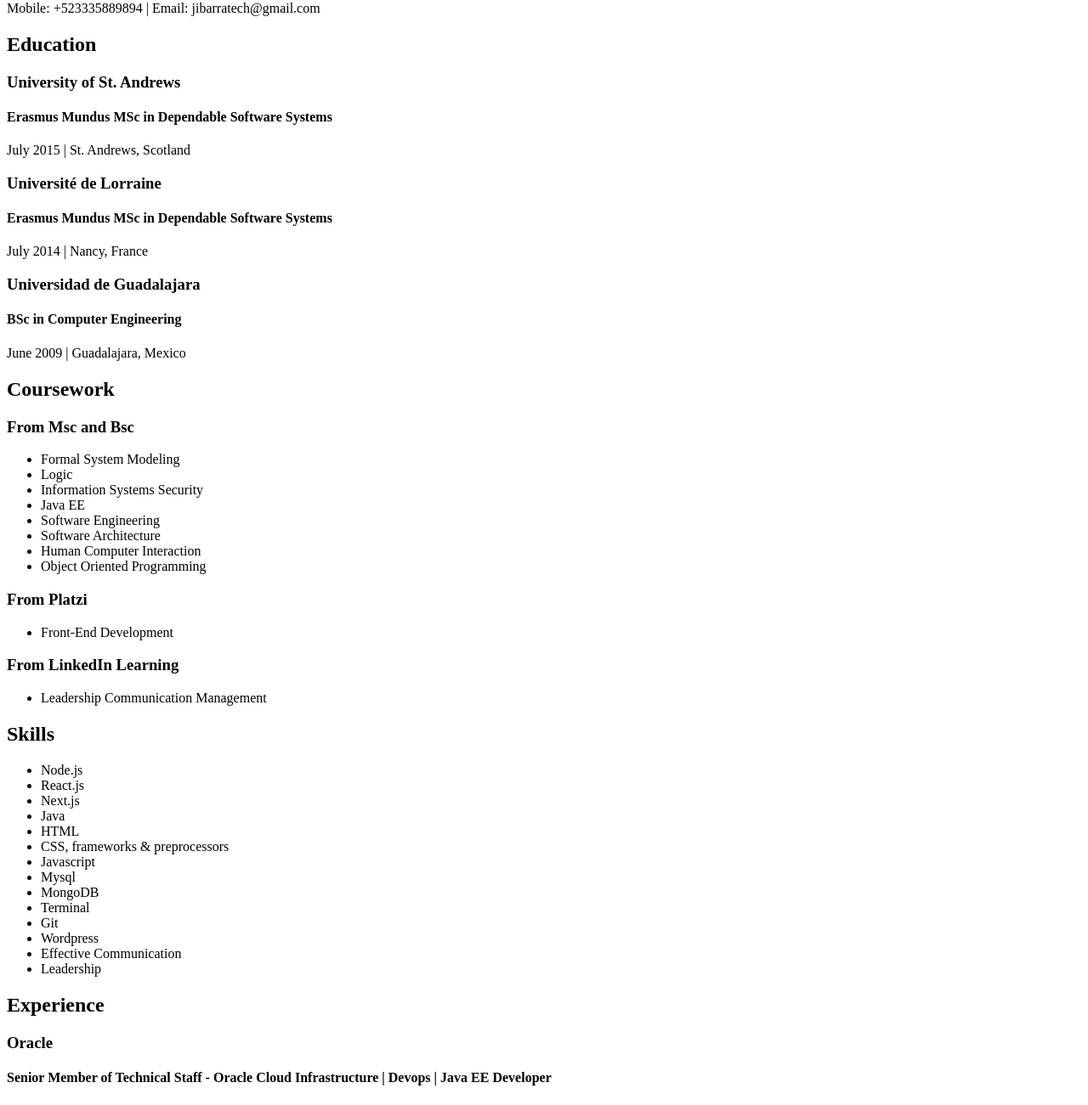
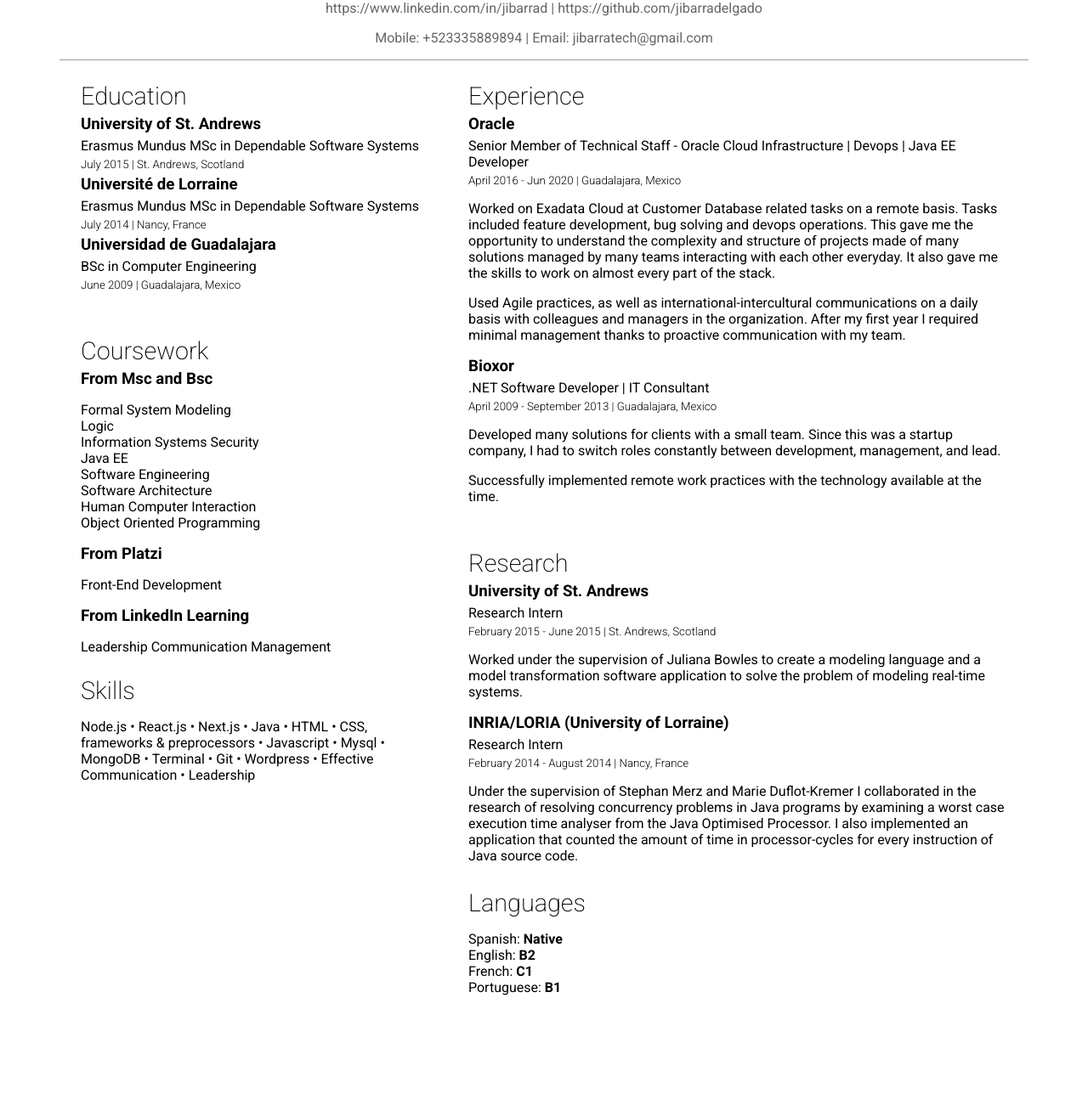
Before and after one commit to jibarradelgado/resume, a plain HTML site: page index.html in a window 1280 px wide. Shown: the part 113-1414 px from the top of the page at 85% size. Drawn offline with Linux system fonts and the light colour scheme.

Commit message:
Made responsive and printable version of my CV

```diff
--- a/index.html
+++ b/index.html
@@ -7,11 +7,13 @@
   <title>Jorge Ibarra's CV</title>
   <link rel="preconnect" href="https://fonts.googleapis.com">
   <link rel="preconnect" href="https://fonts.gstatic.com" crossorigin>
-  <link href="https://fonts.googleapis.com/css2?family=Montserrat&family=Roboto:wght@100;300;400;700&display=swap" rel="stylesheet">
+  <link href="https://fonts.googleapis.com/css2?family=Roboto:wght@100;200;300;400;700&display=swap" rel="stylesheet">
+  <link rel="stylesheet" href="styles.css">
 </head>
 <body>
-  <header>
-    <h1>Jorge Ibarra</h1>
+  <div class="container-fluid">
+    <header class="item-1">
+      <h1><span>Jorge</span> Ibarra</h1>
       <div class="contact">
         <p>
           <a href="https://www.linkedin.com/in/jibarrad">https://www.linkedin.com/in/jibarrad</a> | <a href="https://github.com/jibarradelgado">https://github.com/jibarradelgado</a>
@@ -22,26 +24,26 @@
       </div>
     </header>
     <main>
-    <section>
+      <section class="item-2">
         <h2>Education</h2>
         <article>
           <h3>University of St. Andrews</h3>
           <h4>Erasmus Mundus MSc in Dependable Software Systems</h4>
-        <p>July 2015 | St. Andrews, Scotland</p>
+          <h5>July 2015 | St. Andrews, Scotland</h5>
         </article>
         <article>
           <h3>Université de Lorraine</h3>
           <h4>Erasmus Mundus MSc in Dependable Software Systems</h4>
-        <p>July 2014 | Nancy, France</p>
+          <h5>July 2014 | Nancy, France</h5>
         </article>
         <article>
           <h3>Universidad de Guadalajara</h3>
           <h4>BSc in Computer Engineering</h4>
-        <p>June 2009 | Guadalajara, Mexico</p>
+          <h5>June 2009 | Guadalajara, Mexico</h5>
         </article>
       </section>
 
-    <section>
+      <section class="item-3">
         <h2>Coursework</h2>
         <article>
           <h3>From Msc and Bsc</h3>
@@ -74,9 +76,9 @@
         </article>
       </section>
 
-    <section>
+      <section class="item-4">
         <h2>Skills</h2>
-      <ul>
+        <ul class="skills-list">
           <li>Node.js</li>
           <li>React.js</li>
           <li>Next.js</li>
@@ -94,7 +96,7 @@
         </ul>
       </section>
 
-    <section>
+      <section class="item-5">
         <h2>Experience</h2>
         <article>
           <h3>Oracle</h3>
@@ -112,7 +114,7 @@
         </article>
       </section>
 
-    <section>
+      <section class="item-6">
         <h2>Research</h2>
         <article>
           <h3>University of St. Andrews</h3>
@@ -128,15 +130,20 @@
         </article>
       </section>
 
-    <section>
+      <section class="item-7">
         <h2>Languages</h2>
-      <ul>
-        <li>Spanish <span>Native</span></li>
-        <li>English <span>B2</span></li>
-        <li>French <span>C1</span></li>
-        <li>Portuguese <span>B1</span></li>
+        <ul class="language-list">
+          <li>Spanish: <span>Native</span></li>
+          <li>English: <span>B2</span></li>
+          <li>French: <span>C1</span></li>
+          <li>Portuguese: <span>B1</span></li>
         </ul>
       </section>
     </main>
+  </div>
+
+  <style>
+    @import url('https://fonts.googleapis.com/css2?family=Roboto:wght@100;200;300;400;700&display=swap');
+  </style>
 </body>
 </html>
--- a/styles.css
+++ b/styles.css
@@ -0,0 +1,258 @@
+html {
+  scroll-behavior: smooth;
+  box-sizing: border-box;
+}
+
+body {
+  position: relative;
+  max-width: 1140px;
+  max-height: 100vh;
+  width: 100%;
+  margin-left: auto;
+  margin-right: auto;
+  font-family: 'Roboto', sans-serif;
+  text-align: center;
+}
+
+a:link,
+a:visited {
+  text-decoration: inherit;
+  color: inherit;
+}
+
+h2, h3, h4, h5 {
+  margin-top: 5px;
+  margin-bottom: 5px;
+}
+
+h1 {
+  font-size: 3rem;
+  font-weight: 300;
+  text-align: center;
+  margin-bottom: 0;
+}
+h2 {
+  font-size: 1.8rem;
+  font-weight: 200;
+}
+h3 {
+  font-weight: 700;
+}
+h4 {
+  font-weight: 400;
+}
+h5 {
+  font-weight: 300;
+}
+h1 span {
+  font-weight: 200;
+}
+.contact {
+  font-weight: 400;
+  color: #666;
+}
+
+.contact {
+  text-align: center;
+}
+
+header {
+  border-bottom: solid 1px #999;
+}
+
+ul {
+  list-style: none;
+  padding-left: 0;
+}
+
+.language-list {
+  list-style: none;
+  padding-left: 0;
+}
+.language-list li {
+  font-weight: 400;
+}
+.language-list li span {
+  font-weight: 700;
+}
+
+.skills-list {
+  padding-left: 0;
+}
+.skills-list li {
+  display: inline;
+}
+.skills-list li::after {
+  content: ' •';
+}
+.skills-list li:last-child::after {
+  content: '';
+}
+
+@media screen and (min-width: 767px){
+  body {
+    text-align: left;
+  }
+
+  .container-fluid {
+    display: grid;
+    grid-template-columns: 1fr;
+    grid-template-rows: auto;
+  }
+
+  main {
+    margin-top: 20px;
+    display: grid;
+    grid-column: 1 / 3;
+    grid-template-columns: 4fr 6fr;
+    grid-template-rows: repeat(24, 50px);
+  }
+
+  section {
+    padding: 0 15px;
+  }
+
+  .item-1 {
+    grid-area: header;
+    grid-column: 1 / 3;
+    grid-row: 1 / 3;
+  }
+
+  .item-2,
+  .item-3,
+  .item-4 {
+    grid-column: 1;
+  }
+
+  .item-2 {
+    grid-row: 1 / 7;
+  }
+
+  .item-3 {
+    grid-row: 7 / 15;
+  }
+
+  .item-4 {
+    grid-row: 15 / 24;
+  }
+
+  .item-5,
+  .item-6,
+  .item-7 {
+    grid-column: 2;
+  }
+
+  .item-5 {
+    grid-row: 1 / 13;
+  }
+
+  .item-6 {
+    grid-row: 13 / 22;
+  }
+
+  .item-7 {
+    grid-row: 22 / 24;
+  }
+}
+
+@media screen and (min-width: 880px) {
+  section {
+    padding: 0 25px;
+  }
+
+  .item-5 {
+    grid-row: 1 / 12;
+  }
+
+  .item-6 {
+    grid-row: 12 / 20;
+  }
+
+  .item-7 {
+    grid-row: 20 / 24;
+  }
+}
+
+@media print {
+  body {
+    text-align: left;
+  }
+
+  h1 {
+    margin-top: 0;
+  }
+  h2 {
+    font-size: 1.5rem;
+  }
+
+  p {
+    font-size: 0.8rem;
+    margin: 5px 0;
+  }
+
+  ul {
+    margin: 0;
+  }
+
+  .container-fluid {
+    display: grid;
+    grid-template-columns: 1fr;
+    grid-template-rows: auto;
+  }
+
+  main {
+    margin-top: 5px;
+    display: grid;
+    grid-column: 1 / 3;
+    grid-template-columns: 4fr 7fr;
+    grid-template-rows: repeat(24, 50px);
+  }
+
+  section {
+    padding: 0 15px;
+  }
+
+  .item-1 {
+    grid-area: header;
+    grid-column: 1 / 3;
+    grid-row: 1 / 3;
+  }
+
+  .item-2,
+  .item-3,
+  .item-4 {
+    grid-column: 1;
+  }
+
+  .item-2 {
+    grid-row: 1 / 7;
+  }
+
+  .item-3 {
+    grid-row: 7 / 14;
+  }
+
+  .item-4 {
+    grid-row: 14 / 24;
+  }
+
+  .item-5,
+  .item-6,
+  .item-7 {
+    grid-column: 2;
+    padding-left: 0;
+  }
+
+  .item-5 {
+    grid-row: 1 / 10;
+  }
+
+  .item-6 {
+    grid-row: 10 / 16;
+  }
+
+  .item-7 {
+    grid-row: 16 / 24;
+    padding-top: 12px;
+  }
+}
```
Lines whose indentation alone changed are shown as unchanged.
